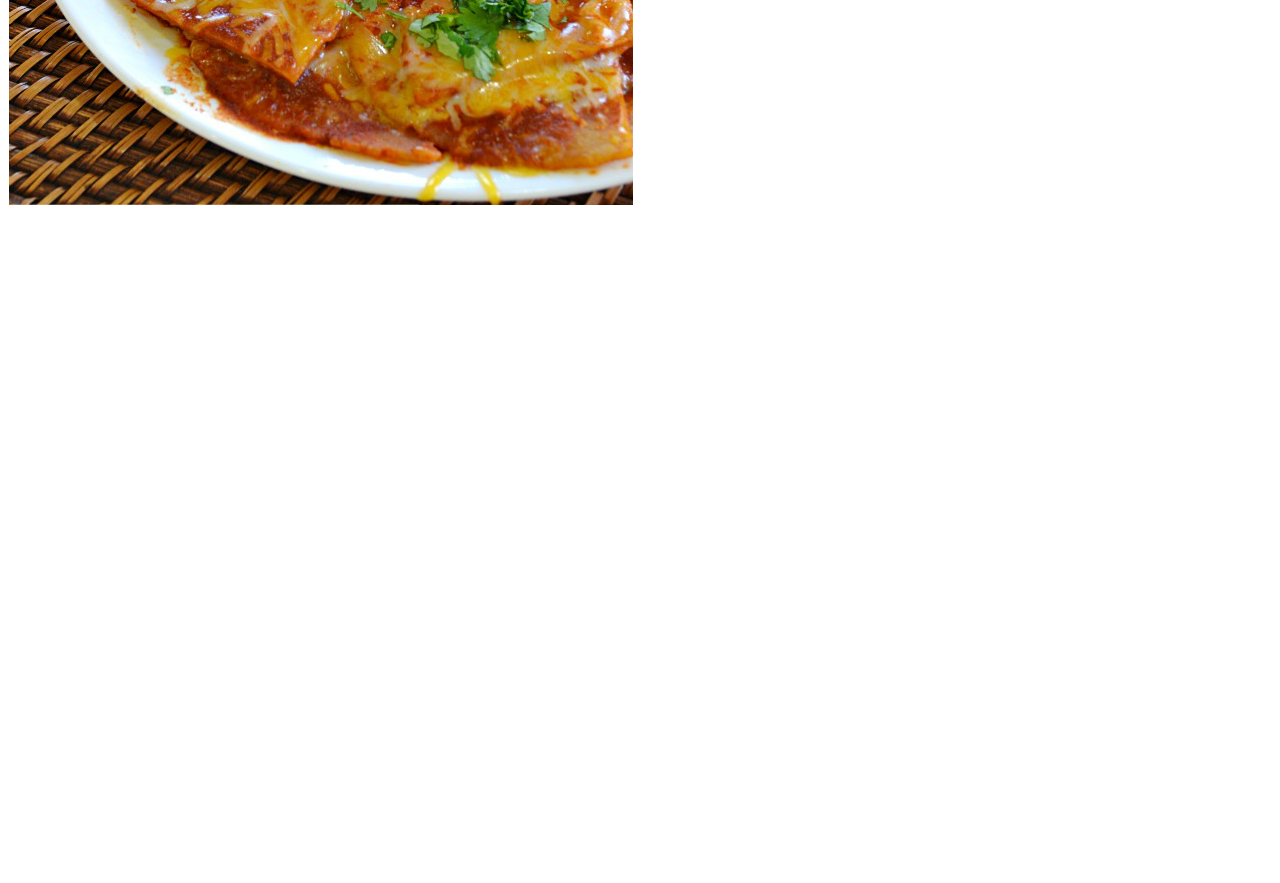
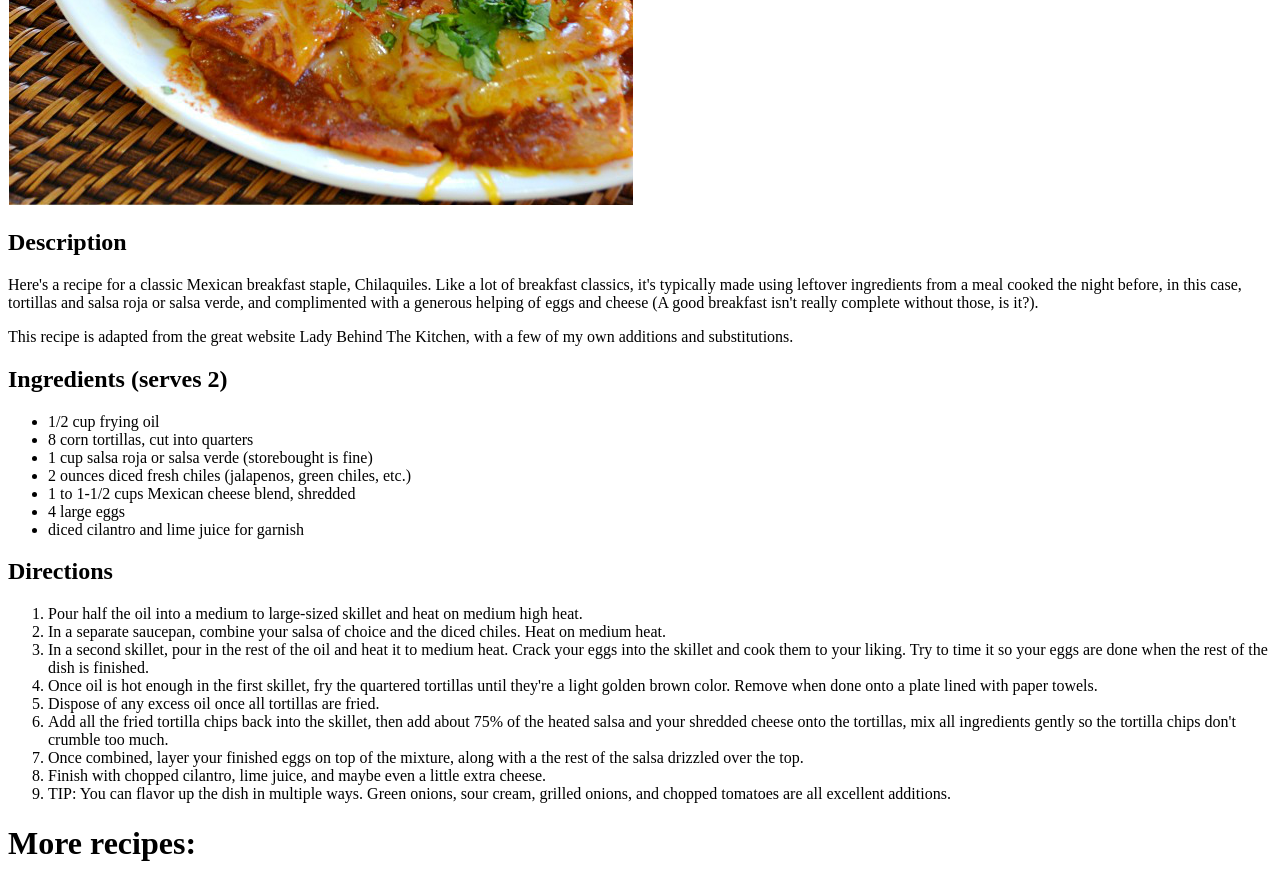
Before and after one commit to j-riv57/odin-recipes, a plain HTML site: page recipes/chilaquiles.html in a window 1280 px wide. Shown: the part 500-1383 px from the top of the page. Before the commit the page ends 800 px from the top, so only its background shows below. Drawn offline with Linux system fonts and the light colour scheme.

Commit message:
Add full description, ingredient list, and cooking instructions to chilaquiles.html

```diff
--- a/recipes/chilaquiles.html
+++ b/recipes/chilaquiles.html
@@ -6,7 +6,34 @@
     </head>
 
     <body>
-        <h1> Chilaquiles</h1>
+        <h1>Chilaquiles (Adapted from <a href="https://www.ladybehindthecurtain.com/chilaquiles/)">Lady Behind The Curtain</a>)</h1>
         <img src="chil.png" alt="An image of Chilaquiles">
+        <h2>Description</h2>
+            <p>Here's a recipe for a classic Mexican breakfast staple, Chilaquiles. Like a lot of breakfast classics, it's typically made using leftover ingredients from a meal cooked the night before, in this case, tortillas and salsa roja or salsa verde, and complimented with a generous helping of eggs and cheese (A good breakfast isn't really complete without those, is it?).</p>
+            <p>This recipe is adapted from the great website Lady Behind The Kitchen, with a few of my own additions and substitutions.</p>
+        <h2>Ingredients (serves 2)</h2>
+            <ul>
+                <li>1/2 cup frying oil</li>
+                <li>8 corn tortillas, cut into quarters</li>
+                <li>1 cup salsa roja or salsa verde (storebought is fine)</li>
+                <li>2 ounces diced fresh chiles (jalapenos, green chiles, etc.)</li>
+                <li>1 to 1-1/2 cups Mexican cheese blend, shredded</li>
+                <li>4 large eggs</li>
+                <li>diced cilantro and lime juice for garnish</li>
+            </ul>
+        <h2>Directions</h2>
+            <ol>
+                <li>Pour half the oil into a medium to large-sized skillet and heat on medium high heat.</li>
+                <li>In a separate saucepan, combine your salsa of choice and the diced chiles. Heat on medium heat.</li>
+                <li>In a second skillet, pour in the rest of the oil and heat it to medium heat. Crack your eggs into the skillet and cook them to your liking. Try to time it so your eggs are done when the rest of the dish is finished.</li>
+                <li>Once oil is hot enough in the first skillet, fry the quartered tortillas until they're a light golden brown color. Remove when done onto a plate lined with paper towels.</li>
+                <li>Dispose of any excess oil once all tortillas are fried.</li>
+                <li>Add all the fried tortilla chips back into the skillet, then add about 75% of the heated salsa and your shredded cheese onto the tortillas, mix all ingredients gently so the tortilla chips don't crumble too much.</li>
+                <li>Once combined, layer your finished eggs on top of the mixture, along with a the rest of the salsa drizzled over the top.</li>
+                <li>Finish with chopped cilantro, lime juice, and maybe even a little extra cheese.</li>
+                <li>TIP: You can flavor up the dish in multiple ways. Green onions, sour cream, grilled onions, and chopped tomatoes are all excellent additions.</li>
+            </ol>
+
+        <h1>More recipes:</h1>
     </body>
 </html>
```
